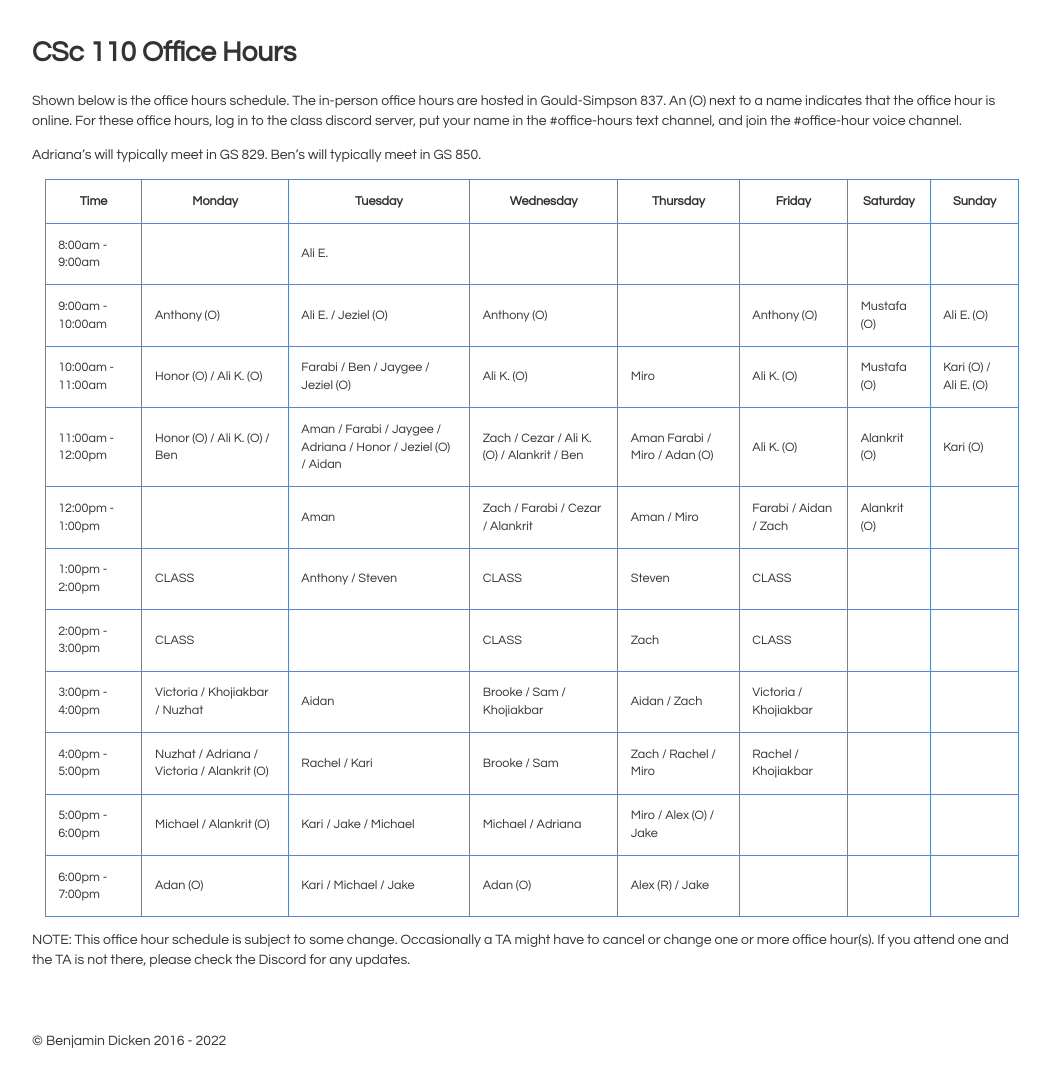
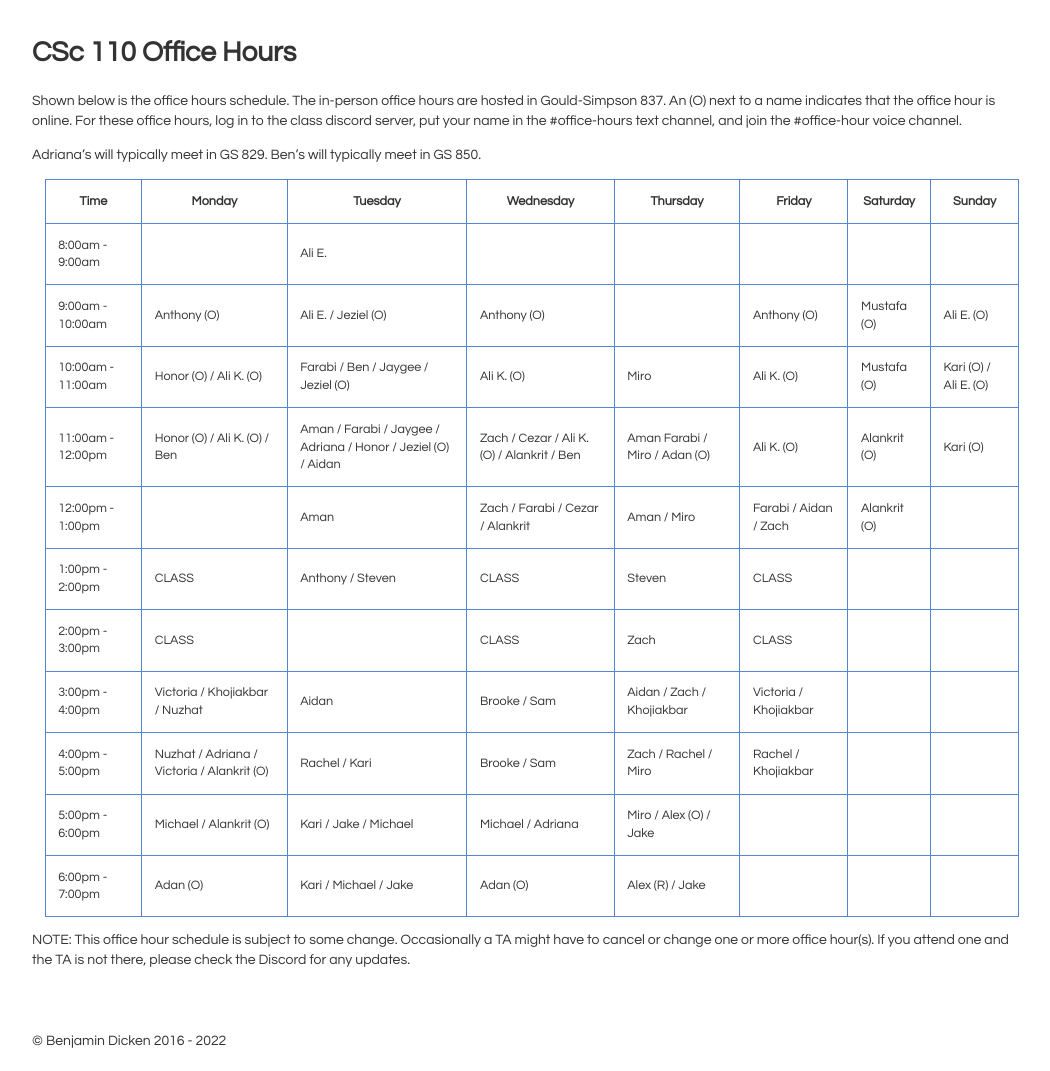
Before and after one commit to bddicken/cs110fall2022website, a Jekyll site: the page built from office_hours/index.md, in a window 1280 px wide. Shown: the whole page, without its empty margins (108-1158 px from the left). Built offline with Jekyll 4.4.1, drawn with Linux system fonts in a browser that asks for light colours.

```diff
--- a/office_hours/index.md
+++ b/office_hours/index.md
@@ -34,7 +34,7 @@ Ben's will typically meet in GS 850.
 | 12:00pm - 1:00pm  |  | Aman | Zach / Farabi / Cezar / Alankrit | Aman / Miro | Farabi / Aidan / Zach | Alankrit (O) | |
 | 1:00pm - 2:00pm   | CLASS | Anthony / Steven | CLASS | Steven | CLASS | | |
 | 2:00pm - 3:00pm   | CLASS | | CLASS | Zach | CLASS | | |
-| 3:00pm - 4:00pm   | Victoria / Khojiakbar  / Nuzhat | Aidan | Brooke /  Sam / Khojiakbar | Aidan / Zach | Victoria / Khojiakbar  | | |
+| 3:00pm - 4:00pm   | Victoria / Khojiakbar  / Nuzhat | Aidan | Brooke /  Sam | Aidan / Zach / Khojiakbar | Victoria / Khojiakbar  | | |
 | 4:00pm - 5:00pm   | Nuzhat / Adriana / Victoria / Alankrit (O) | Rachel / Kari | Brooke / Sam | Zach / Rachel / Miro | Rachel / Khojiakbar  | | |
 | 5:00pm - 6:00pm   | Michael / Alankrit (O) | Kari / Jake / Michael | Michael / Adriana | Miro / Alex (O) / Jake | | | |
 | 6:00pm - 7:00pm   | Adan (O) | Kari / Michael / Jake | Adan (O) | Alex (R) / Jake | | | |
```
